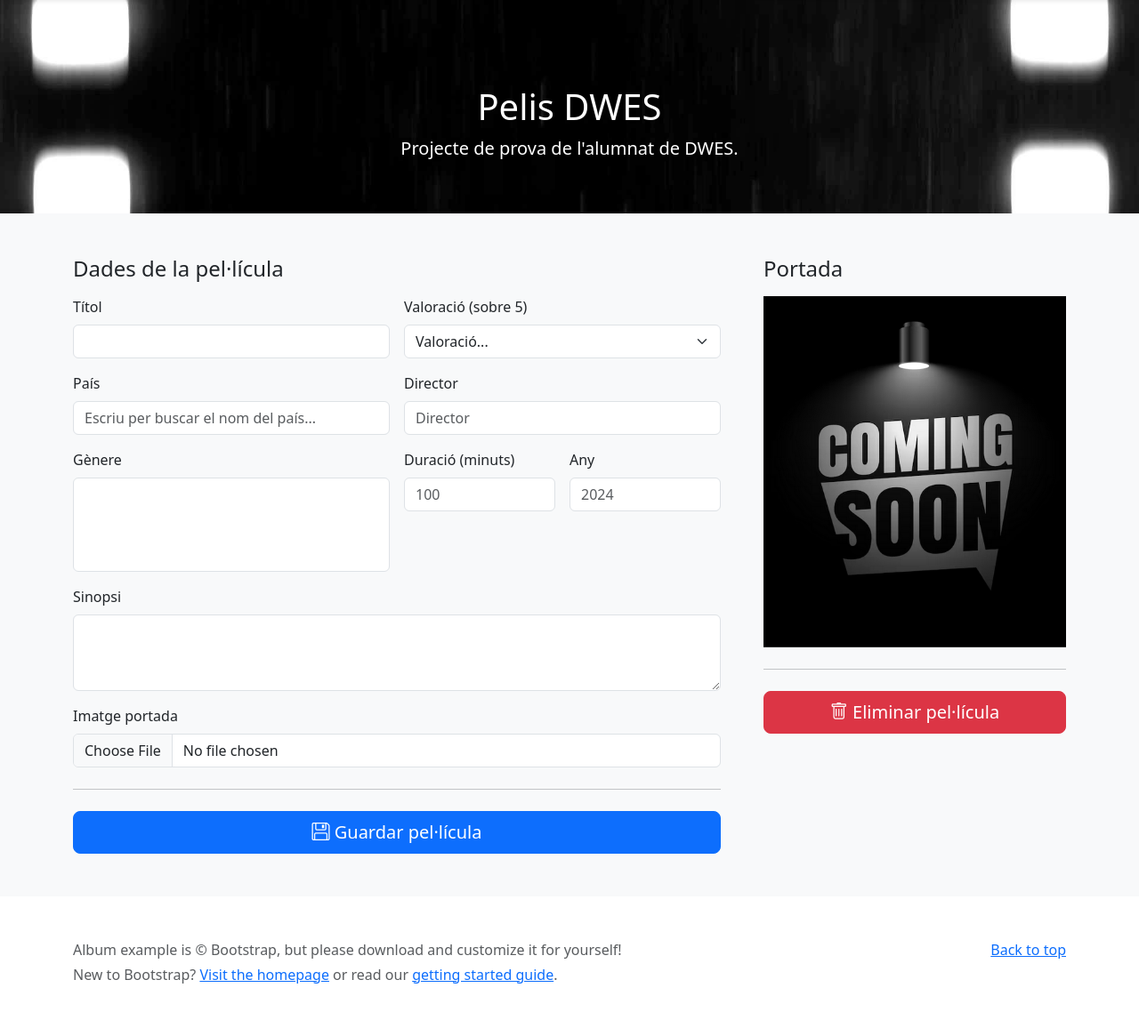
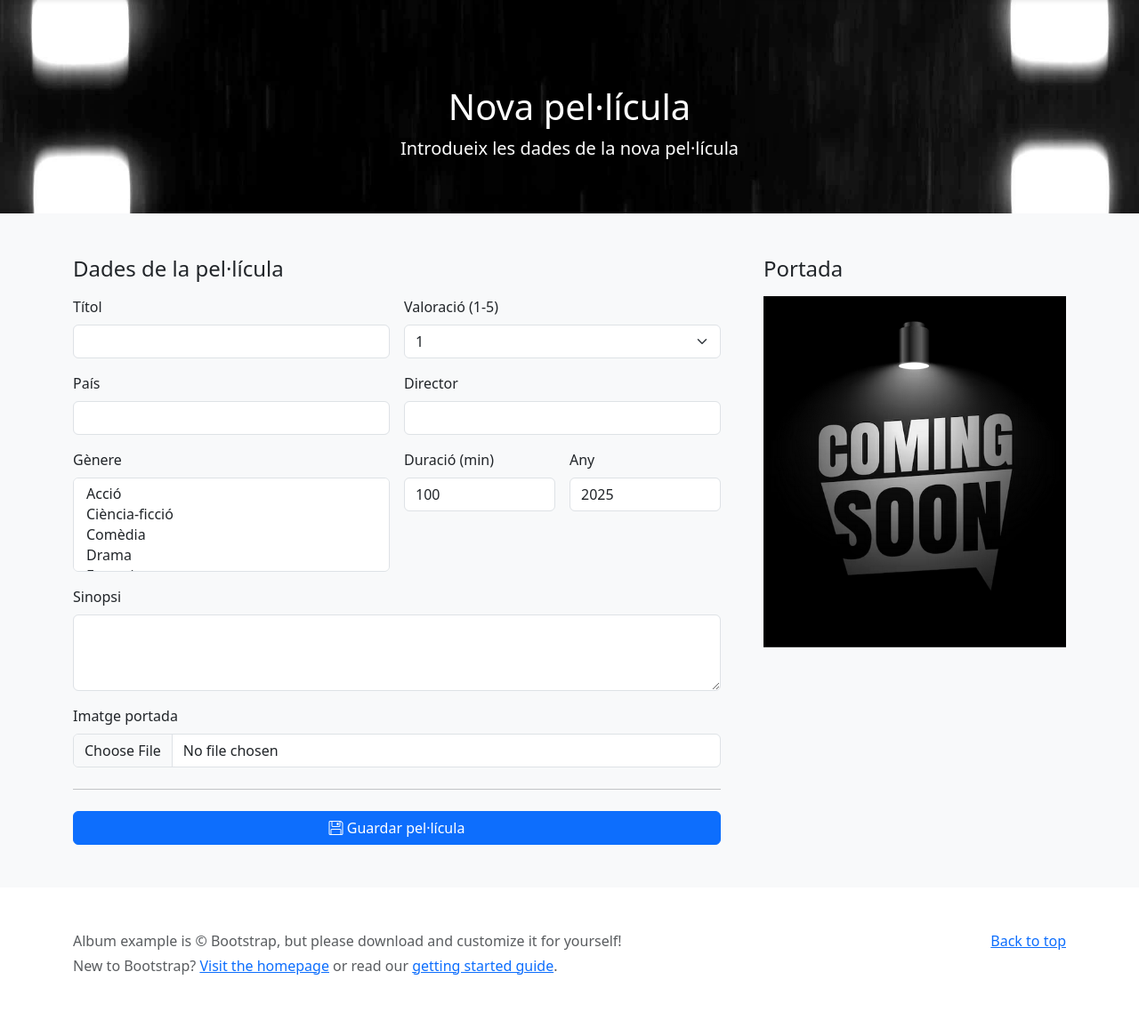
Before and after one commit to marcestruch/pelis_v1, a PHP site: page /peliedit.php in a window 1280 px wide. Shown: the part 56-1212 px from the top of the page at 89% size. After the commit the page ends 1152 px from the top, so only its background shows below. Run offline with PHP 8.4, Linux system fonts and the light colour scheme; data that the repository does not hold is empty.

Commit message:
Cambios masivos en 3 ficheros

```diff
--- a/header.php
+++ b/header.php
@@ -51,7 +51,7 @@
         <div class="col-sm-4 offset-md-1 py-4">
           <h4 class="text-white">Admin</h4>
           <ul class="list-unstyled">
-            <li><a href="edit_peli.php" class="text-white">Afegir nova pel·lícula</a></li>
+            <li><a href="peliedit.php" class="text-white">Afegir nova pel·lícula</a></li>
             <li><a href="login.php" class="text-white">Accedir</a></li>
             <li><a href="registre.php" class="text-white">Registrar-se</a></li>
           </ul>
--- a/models/PeliDAO.php
+++ b/models/PeliDAO.php
@@ -66,7 +66,7 @@ class PeliDAO
                                     director=:director,
                                     genere=:genere,
                                     duracio=:duracio,
-                                    anyo=:anyo
+                                    anyo=:anyo,
                                     sinopsi=:sinopsi,
                                     imatge=:imatge
                                     WHERE id=:id");
--- a/peliedit.php
+++ b/peliedit.php
@@ -4,367 +4,284 @@ include_once __DIR__.'/models/Peli.php';
 include_once __DIR__.'/models/utils.php';
 session_start();
 
+// Inicializar variables
+$id = "";
+$imatge_cap = "assets/film.jpg";
+$titol_pagina = "Nova pel·lícula";
+$titol = "";
+$director = "";
+$imatge_portada = "assets/proximamente.png";
+$valoracio = 1;
+$generes = "";
+$llista_generes_peli = [];
+$pais = "";
+$duracio = 100;
+$anyo = date("Y");
+$sinopsi = "";
 
-//Inicializar variables
+$is_insertat = false;
+$is_actualitzat = false;
 
-$id ="";
-$imatge_cap = "assets/film.jpg";
-$titol_pagina="";
-$titol="";
-$director="";
-$imatge_portada= "assets/proximamente.png";
-$valoracio=1;
-$generes="";
-$llista_generes_peli=[];
-$pais="";
-$duracio =100;
-$anyo = date("Y");
-$sinopsi= "";
-
-$is_actualitzat = false;
-$is_insertat = false;
-
-//inicializar selects
-
+// Inicializar listas select
 $llista_paisos_select = [
   'Espanya',
   'Estats Units',
-  'Itália',
+  'Itàlia',
   'Japó',
   'Regne Unit'
 ];
 
-$errores = [];
-$missatge_ok = "";
+$llista_generes_select = [
+  'Acció',
+  'Ciència-ficció',
+  'Comèdia',
+  'Drama',
+  'Fantasia',
+  'Història',
+  'Terror'
+];
 
-if($_SERVER["REQUEST_METHOD"]=="POST"){
+// --- CASO GET: Cargar datos si hay ID ---
+if ($_SERVER['REQUEST_METHOD'] == "GET") {
+  if (isset($_GET["id"]) && !empty($_GET["id"])) {
+    $id = neteja_dades($_GET["id"]);
 
-  //titol
-  $titol = neteja_dades($_POST["titol"] ?? "");
-  if(empty($titol)){
-    $errores["titol"] = "Título es un campo obligatorio";
+    // Comprobar si existe la película
+    $peli = PeliDAO::select($id);
+
+    if (!$peli) {
+      // Si no existe, redirigir con mensaje de error
+      $_SESSION["misssatge_error"] = "La pel·lícula amb ID $id no existeix.";
+      header("Location: index.php");
+      exit;
+    }
+
+    // Si existe, cargar datos
+    $imatge_cap = (!empty($peli->getImatge())) ? "uploads/" . $peli->getImatge() : "assets/film.jpg";
+    $titol = $peli->getTitol();
+    $titol_pagina = $titol;
+    $imatge_portada = (!empty($peli->getImatge())) ? "uploads/" . $peli->getImatge() : "assets/proximamente.png";
+    $valoracio = $peli->getValoracio();
+    $director = $peli->getDirector();
+    $generes = $peli->getGenere();
+    $llista_generes_peli = explode(",", $generes);
+    $pais = $peli->getPais();
+    $duracio = $peli->getDuracio();
+    $anyo = $peli->getAny();
+    $sinopsi = $peli->getSinopsi();
+  }
+}
+
+// --- CASO POST: Insertar o actualizar película ---
+if (isset($_POST['formulari'])) {
+  $id = neteja_dades($_POST["id"]);
+  $titol = neteja_dades($_POST["titol"]);
+  $valoracio = neteja_dades($_POST["valoracio"]);
+  $director = neteja_dades($_POST["director"]);
+  $pais = neteja_dades($_POST["pais"]);
+  $generes = neteja_dades(implode(",", $_POST["genere"] ?? []));
+  $duracio = neteja_dades($_POST["duracio"]);
+  $anyo = neteja_dades($_POST["any"]);
+  $sinopsi = neteja_dades($_POST["sinopsi"]);
+
+  // Subida de imagen
+  $imatge_nova = "";
+  if (isset($_FILES['imatge_portada']) && $_FILES['imatge_portada']['error'] == 0) {
+    $imatge_nova = pujar_imatge("imatge_portada", $titol);
   }
 
-  //valoracio
-  $valoracio = neteja_dades($_POST["valoracio"] ?? "");
-  if(empty($valoracio)){
-    $errores["valoracio"] = "Valoración es un campo obligatorio";
+  // --- Insertar nueva película ---
+  if (empty($id)) {
+    $peli = new Peli();
+    $peli->setTitol($titol);
+    $peli->setDirector($director);
+    $peli->setValoracio($valoracio);
+    $peli->setGenere($generes);
+    $peli->setPais($pais);
+    $peli->setDuracio($duracio);
+    $peli->setAny($anyo);
+    $peli->setSinopsi($sinopsi);
+    if (!empty($imatge_nova)) {
+      $peli->setImatge($imatge_nova);
+    }
+
+    $id = PeliDAO::insert($peli);
+    $peli->setId($id);
+    $is_insertat = true;
   }
+  // --- Actualizar película existente ---
+  else {
+    $peli = PeliDAO::select($id);
 
-  //director
-  $director = neteja_dades($_POST["director"] ?? "");
-  if(empty($director)){
-    $errores["director"] = "Director es un campo obligatorio";
-  }
-
-  //pais
-  $pais = neteja_dades($_POST["pais"] ?? "");
-  if(empty($pais)){
-    $errores["pais"] = "País es un campo obligatorio";
-  }
-
-  //genere
-  $genere = implode(",", $_POST["genere"]);
-  $genere = neteja_dades($genere ?? "");
-
-  if(empty($genere)){
-    $errores["genere"] = "Género es un campo obligatorio";
-  }
-
-  //duracio
-  $duracio = neteja_dades($_POST["duracio"] ?? "");
-  if(empty($duracio)){
-    $errores["duracio"] = "Duración es un campo obligatorio";
-  }
-
-  //any
-  $anyo = neteja_dades($_POST["any"] ?? "");
-  if(empty($anyo)){
-    $errores["any"] = "Año es un campo obligatorio";
-  }
-
-  //sinopsi
-  $sinopsi = neteja_dades($_POST["sinopsi"] ?? "");
-  if(empty($sinopsi)){
-    $errores["sinopsi"] = "Sinopsi es un campo obligatorio";
-  }
-
-  //imatge
-  if(!empty($_FILES["file_portada"]) && $_FILES["file_portada"]["error"]== 0){
-    $imatge = pujar_imatge("file_portada", $titol);
-  }
-
-  //id
-  $id = neteja_dades($_POST["id"] ?? "");
-
-
-  //No hay errores
-  if(empty($errores)){
-
-    if(empty($id)){
-      $peli = new Peli();
-    } else {
-      $peli = PeliDAO::select($id);
+    if (!$peli) {
+      $_SESSION["misssatge_error"] = "No s'ha pogut actualitzar: la pel·lícula no existeix.";
+      header("Location: index.php");
+      exit;
     }
 
     $peli->setTitol($titol);
+    $peli->setDirector($director);
     $peli->setValoracio($valoracio);
+    $peli->setGenere($generes);
     $peli->setPais($pais);
-    $peli->setDirector($director);
-    $peli->setGenere($genere);
     $peli->setDuracio($duracio);
     $peli->setAny($anyo);
     $peli->setSinopsi($sinopsi);
-
-    if(!empty($imatge)){
-      $peli->setImatge($imatge);
+    if (!empty($imatge_nova)) {
+      $peli->setImatge($imatge_nova);
     }
 
-    //Insertamos la peli
-    if(empty($id)){
-      $id = PeliDAO::insert($peli);
-      $peli->setId($id);
-      $missatge_ok = "Película insertada correctamente";
-    } else {
-      PeliDAO::update($peli);
-      $missatge_ok = "Película actualizada correctamente";
-    }
-
+    PeliDAO::update($peli);
+    $is_actualitzat = true;
   }
 
+  // Actualizar imágenes y página
+  if (!empty($peli->getImatge())) {
+    $imatge_cap = './uploads/' . $peli->getImatge();
+    $imatge_portada = './uploads/' . $peli->getImatge();
+  }
+
+  $llista_generes_peli = explode(",", $peli->getGenere());
+  $titol_pagina = $titol;
 }
 
-
 include_once __DIR__ . '/header.php';
-
 ?>
 
 <main>
   <div class="bg"
-    style="background-image:
-url('assets/film.jpg');
-      background-size: cover;
-      background-position: center;
-      height: 30vh;">
+    style="background-image:url('<?= $imatge_cap ?>');
+      background-size:cover;
+      background-position:center;
+      height:30vh;">
     <section class="py-5 text-center container">
-
       <div class="row py-lg-5">
-
         <div class="col-lg-6 col-md-8 mx-auto text-white">
-          <h1 class="fw-light">Pelis DWES</h1>
-          <p class="lead">Projecte de prova de l'alumnat de DWES.</p>
-          <!--<p>
-          <a href="#" class="btn btn-primary my-2">Main call to action</a>
-          <a href="#" class="btn btn-secondary my-2">Secondary action</a>
-        </p>-->
+          <h1 class="fw-light"><?= $titol_pagina ?></h1>
+          <p class="lead"><?= $director ?: "Introdueix les dades de la nova pel·lícula" ?></p>
         </div>
       </div>
-
     </section>
   </div>
+
   <div class="album py-5 bg-light">
     <div class="container">
 
+      <?php if ($is_insertat): ?>
+        <div class="alert alert-success">Pel·lícula creada correctament!</div>
+      <?php elseif ($is_actualitzat): ?>
+        <div class="alert alert-success">Pel·lícula actualitzada correctament!</div>
+      <?php endif; ?>
+
       <div class="row g-5">
+        <!-- COLUMNA DERECHA -->
         <div class="col-md-5 col-lg-4 order-md-last">
-          <h4 class="d-flex justify-content-between align-items-center mb-3">
-            <span class="text-dark">Portada</span>
-          </h4>
-          <!-- imatge portada -->
+          <h4 class="mb-3 text-dark">Portada</h4>
           <div class="text-center">
-            <img src="assets/proximamente.png" class="object-fit-cover" alt="portada_peli" height="395" width="100%">
+            <img src="<?= $imatge_portada ?>" class="object-fit-cover" alt="portada" height="395" width="100%">
           </div>
-          <!-- Eliminar pel·lícula-->
-          <hr class="my-4">
-          <a href="#" class="w-100 btn btn-danger btn-lg" data-bs-toggle="modal" data-bs-target="#deleteModal">
-            <i class="bi bi-trash"></i> Eliminar pel·lícula</a>
 
+          <?php if (!empty($id)): ?>
+            <hr class="my-4">
+            <a href="#" class="btn btn-danger w-100" data-bs-toggle="modal" data-bs-target="#deleteModal">
+              <i class="bi bi-trash"></i> Eliminar pel·lícula
+            </a>
 
-          <!-- Delete Modal -->
-          <div class="modal fade" id="deleteModal" tabindex="-1" aria-labelledby="deleteModalLabel" aria-hidden="true">
-            <div class="modal-dialog">
-              <div class="modal-content">
-                <div class="modal-header">
-                  <h1 class="modal-title fs-5" id="deleteModalLabel">Eliminar pel·lícula</h1>
-                  <button type="button" class="btn-close" data-bs-dismiss="modal" aria-label="Close"></button>
-                </div>
-                <div class="modal-body">
-                  Segur que vols eliminar la pel·lícula <strong>Joker</strong>?
-                </div>
-                <div class="modal-footer">
-                  <button type="button" class="btn btn-secondary" data-bs-dismiss="modal">Cancel·lar</button>
-                  <button type="button" class="btn btn-danger" onclick="window.location.href='delete_peli.php?id=100';">Sí, eliminar pel·lícula</button>
+            <div class="modal fade" id="deleteModal" tabindex="-1" aria-hidden="true">
+              <div class="modal-dialog">
+                <div class="modal-content">
+                  <div class="modal-header">
+                    <h5 class="modal-title">Eliminar pel·lícula</h5>
+                    <button type="button" class="btn-close" data-bs-dismiss="modal"></button>
+                  </div>
+                  <div class="modal-body">
+                    Segur que vols eliminar <strong><?= $titol ?></strong>?
+                  </div>
+                  <div class="modal-footer">
+                    <button type="button" class="btn btn-secondary" data-bs-dismiss="modal">Cancel·lar</button>
+                    <button type="button" class="btn btn-danger" onclick="window.location.href='delete_peli.php?id=<?= $id ?>'">Sí, eliminar</button>
+                  </div>
                 </div>
               </div>
             </div>
-          </div>
+          <?php endif; ?>
+        </div>
 
-
-        </div>
+        <!-- COLUMNA IZQUIERDA -->
         <div class="col-md-7 col-lg-8">
           <h4 class="mb-3">Dades de la pel·lícula</h4>
-          <form class="needs-validation" novalidate>
+          <form method="post" enctype="multipart/form-data" action="<?= htmlspecialchars($_SERVER['PHP_SELF']); ?>">
+            <input type="hidden" name="id" value="<?= $id ?>">
+
             <div class="row g-3">
               <div class="col-sm-6">
-                <label for="firstName" class="form-label">Títol</label>
-                <input type="text" class="form-control" name="titol" id="titol" placeholder="" value="" required>
-                <div class="invalid-feedback">
-                  El títol és obligatori
-                </div>
+                <label class="form-label">Títol</label>
+                <input type="text" class="form-control" name="titol" value="<?= $titol ?>" required>
               </div>
 
               <div class="col-md-6">
-                <label for="valoracio" class="form-label">Valoració (sobre 5)</label>
-                <select class="form-select" id="valoracio" required>
-                  <option value="">Valoració...</option>
-                  <option>5 - Excel·lent</option>
-                  <option>4 - Bona</option>
-                  <option>3 - Regular</option>
-                  <option>2 - Fluixa</option>
-                  <option>1 - Molt dolenta</option>
+                <label class="form-label">Valoració (1-5)</label>
+                <select class="form-select" name="valoracio" required>
+                  <?php for ($i = 5; $i >= 1; $i--): ?>
+                    <option value="<?= $i ?>" <?= ($valoracio == $i) ? "selected" : "" ?>><?= $i ?></option>
+                  <?php endfor; ?>
                 </select>
-                <div class="invalid-feedback">
-                  Selecciona una valoració.
-                </div>
               </div>
 
               <div class="col-6">
-                <label for="exampleDataList" class="form-label">País</label>
-                <input class="form-control" list="datalistOptions" id="exampleDataList" placeholder="Escriu per buscar el nom del país..." required>
-                <datalist id="datalistOptions">
-                  <?php foreach ($llistaPaisosSelect as $pais): ?>
-                    <option value="<?= $pais ?>">
+                <label class="form-label">País</label>
+                <input class="form-control" list="paisos" name="pais" value="<?= $pais ?>" required>
+                <datalist id="paisos">
+                  <?php foreach ($llista_paisos_select as $pais_select): ?>
+                    <option value="<?= $pais_select ?>">
                   <?php endforeach; ?>
                 </datalist>
-                <div class="invalid-feedback">
-                  El país és invàlid
-                </div>
               </div>
 
               <div class="col-6">
-                <label for="director" class="form-label">Director</label>
-                <input type="text" class="form-control" id="director" placeholder="Director">
-                <div class="invalid-feedback">
-                  El director és invàlid
-                </div>
+                <label class="form-label">Director</label>
+                <input type="text" class="form-control" name="director" value="<?= $director ?>" required>
               </div>
 
               <div class="col-6">
-                <label for="genere" class="form-label">Gènere</label>
-                <select class="form-select" name="genere" id="genere" multiple aria-label="multiple select example">
-                  <?php foreach ($llistaGeneresSelect as $genereSelect): ?>
-                    <option value="<?= $genereSelect ?>"><?= $genereSelect ?></option>
+                <label class="form-label">Gènere</label>
+                <select class="form-select" name="genere[]" multiple required>
+                  <?php foreach ($llista_generes_select as $genere_select): ?>
+                    <option value="<?= $genere_select ?>" <?= in_array($genere_select, $llista_generes_peli) ? "selected" : "" ?>><?= $genere_select ?></option>
                   <?php endforeach; ?>
                 </select>
-                <div class="invalid-feedback">
-                  Selecciona un génere
-                </div>
               </div>
 
               <div class="col-3">
-                <label for="duracio" class="form-label">Duració (minuts)</label>
-                <input type="number" class="form-control" id="duracio" placeholder="100">
-                <div class="invalid-feedback">
-                  Duració invàlida
-                </div>
+                <label class="form-label">Duració (min)</label>
+                <input type="number" class="form-control" name="duracio" value="<?= $duracio ?>" required>
               </div>
+
               <div class="col-3">
-                <label for="any" class="form-label">Any</label>
-                <input type="number" class="form-control" id="any" placeholder="2024">
-                <div class="invalid-feedback">
-                  Any invàlid
-                </div>
+                <label class="form-label">Any</label>
+                <input type="number" class="form-control" name="any" value="<?= $anyo ?>" required>
               </div>
 
               <div class="col-12">
-                <label for="exampleFormControlTextarea1" class="form-label">Sinopsi</label>
-                <textarea class="form-control" id="exampleFormControlTextarea1" rows="3"></textarea>
+                <label class="form-label">Sinopsi</label>
+                <textarea class="form-control" name="sinopsi" rows="3" required><?= $sinopsi ?></textarea>
               </div>
 
               <div class="col-12">
-                <label for="file_portada" class="form-label">Imatge portada</label>
-                <input type="file" class="form-control" name="file_portada" placeholder="imatge_portada">
+                <label class="form-label">Imatge portada</label>
+                <input type="file" class="form-control" name="imatge_portada" accept="image/*">
               </div>
-
-
-            </div>
-            <!--
-            <hr class="my-4">
-
-            <div class="form-check">
-              <input type="checkbox" class="form-check-input" id="same-address">
-              <label class="form-check-label" for="same-address">Shipping address is the same as my billing address</label>
-            </div>
-
-            <div class="form-check">
-              <input type="checkbox" class="form-check-input" id="save-info">
-              <label class="form-check-label" for="save-info">Save this information for next time</label>
             </div>
 
             <hr class="my-4">
-
-            <h4 class="mb-3">Payment</h4>
-
-            <div class="my-3">
-              <div class="form-check">
-                <input id="credit" name="paymentMethod" type="radio" class="form-check-input" checked required>
-                <label class="form-check-label" for="credit">Credit card</label>
-              </div>
-              <div class="form-check">
-                <input id="debit" name="paymentMethod" type="radio" class="form-check-input" required>
-                <label class="form-check-label" for="debit">Debit card</label>
-              </div>
-              <div class="form-check">
-                <input id="paypal" name="paymentMethod" type="radio" class="form-check-input" required>
-                <label class="form-check-label" for="paypal">PayPal</label>
-              </div>
-            </div>
-
-            <div class="row gy-3">
-              <div class="col-md-6">
-                <label for="cc-name" class="form-label">Name on card</label>
-                <input type="text" class="form-control" id="cc-name" placeholder="" required>
-                <small class="text-muted">Full name as displayed on card</small>
-                <div class="invalid-feedback">
-                  Name on card is required
-                </div>
-              </div>
-
-              <div class="col-md-6">
-                <label for="cc-number" class="form-label">Credit card number</label>
-                <input type="text" class="form-control" id="cc-number" placeholder="" required>
-                <div class="invalid-feedback">
-                  Credit card number is required
-                </div>
-              </div>
-
-              <div class="col-md-3">
-                <label for="cc-expiration" class="form-label">Expiration</label>
-                <input type="text" class="form-control" id="cc-expiration" placeholder="" required>
-                <div class="invalid-feedback">
-                  Expiration date required
-                </div>
-              </div>
-
-              <div class="col-md-3">
-                <label for="cc-cvv" class="form-label">CVV</label>
-                <input type="text" class="form-control" id="cc-cvv" placeholder="" required>
-                <div class="invalid-feedback">
-                  Security code required
-                </div>
-              </div>
-            </div>
-            -->
-            <hr class="my-4">
-
-            <button class="w-100 btn btn-primary btn-lg" type="submit"><i class="bi bi-floppy"></i> Guardar pel·lícula</button>
+            <button class="btn btn-primary w-100" type="submit" name="formulari" value="formulari">
+              <i class="bi bi-floppy"></i> Guardar pel·lícula
+            </button>
           </form>
         </div>
       </div>
     </div>
   </div>
-
 </main>
 
-<?php
-include_once __DIR__ . '/footer.php';
+<?php include_once __DIR__ . '/footer.php'; ?>
```
